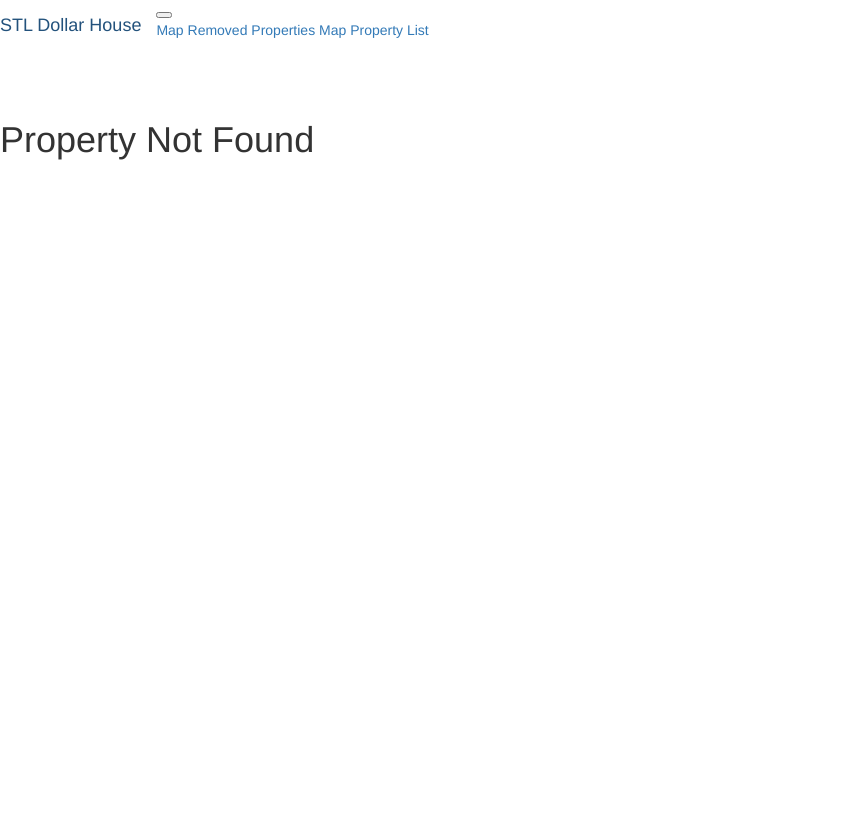
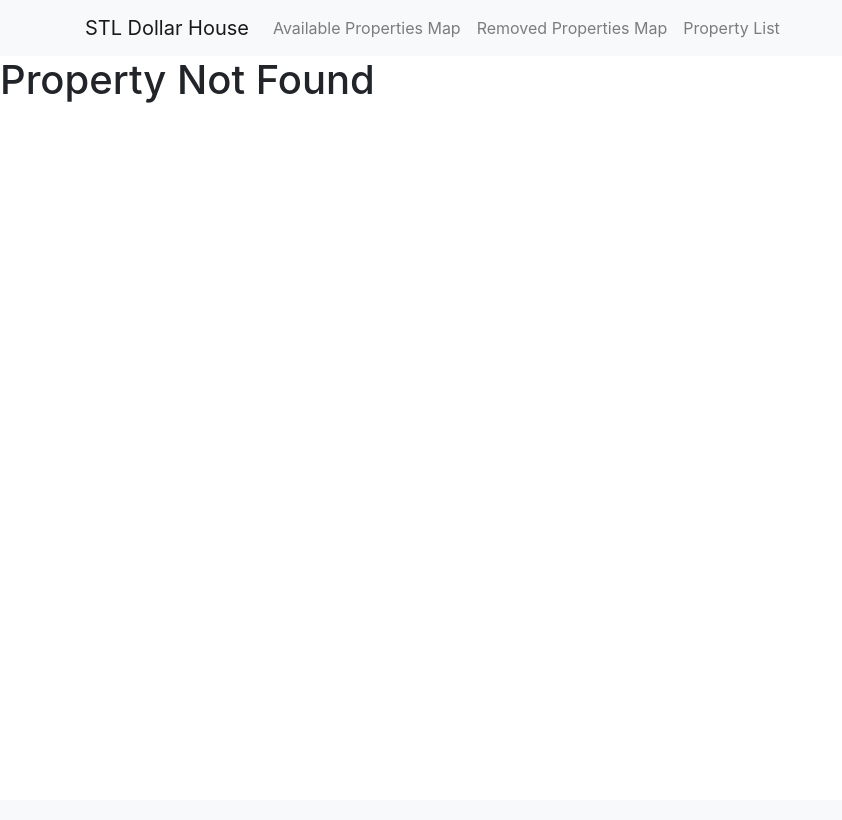
Before and after one commit to KevinStock/stl-dollarhouse, a Flask app: page /property/1 in a window 1280 px wide. Shown: the whole page, without its empty margins (0-842 px from the left). After the commit the page ends 103 px from the top, so only its background shows below. Run offline with Flask 2, Linux system fonts and the light colour scheme; data that the repository does not hold is empty; some libraries are stand-ins or nearby versions.

Commit message:
fixed nav

```diff
--- a/static/css/style.css
+++ b/static/css/style.css
@@ -7,23 +7,14 @@
 /* Optional: Makes the sample page fill the window. */
 html, body {
   height: 100%;
-  margin: 0;
-  padding-top: 50px;
 }
-
-.container {
-  height: 100%;
-  width: 100%;
-  padding: 0;
-}
-
 
 thead, th {
   font-weight: bold;
 }
 
 #content {
-  height: 100%;
+  height: calc(100% - 56px);
   width: 100%;
   padding: 0;
 }
--- a/templates/base.html
+++ b/templates/base.html
@@ -9,7 +9,7 @@
   <title>STL Dollar House - {% block title %}{% endblock %}</title>
 
   <link rel="stylesheet" href="https://meyerweb.com/eric/tools/css/reset/reset.css">
-  <link rel="stylesheet" href="https://maxcdn.bootstrapcdn.com/bootstrap/3.3.7/css/bootstrap.min.css" integrity="sha384-BVYiiSIFeK1dGmJRAkycuHAHRg32OmUcww7on3RYdg4Va+PmSTsz/K68vbdEjh4u" crossorigin="anonymous">
+  <link rel="stylesheet" href="https://stackpath.bootstrapcdn.com/bootstrap/4.3.1/css/bootstrap.min.css" integrity="sha384-ggOyR0iXCbMQv3Xipma34MD+dH/1fQ784/j6cY/iJTQUOhcWr7x9JvoRxT2MZw1T" crossorigin="anonymous">
   <link rel="stylesheet" href="{{ url_for('static', filename='css/style.css') }}">
 </head>
 
@@ -23,7 +23,7 @@
       </button>
       <div class="collapse navbar-collapse" id="navbarNavAltMarkup">
         <div class="navbar-nav">
-          <a class="nav-item nav-link" href='/'>Map</a>
+          <a class="nav-item nav-link" href='/'>Available Properties Map</a>
           <a class="nav-item nav-link" href='/map-removed'>Removed Properties Map</a>
           <a class="nav-item nav-link" href='/property-list'>Property List</a>
         </div>
@@ -31,8 +31,9 @@
     </div>
   </nav>
   {% block content %}{% endblock %}
-  <script src="https://ajax.googleapis.com/ajax/libs/jquery/1.12.4/jquery.min.js"></script>
-  <script src="https://maxcdn.bootstrapcdn.com/bootstrap/3.3.7/js/bootstrap.min.js" integrity="sha384-Tc5IQib027qvyjSMfHjOMaLkfuWVxZxUPnCJA7l2mCWNIpG9mGCD8wGNIcPD7Txa" crossorigin="anonymous"></script>
+  <script src="https://code.jquery.com/jquery-3.3.1.slim.min.js" integrity="sha384-q8i/X+965DzO0rT7abK41JStQIAqVgRVzpbzo5smXKp4YfRvH+8abtTE1Pi6jizo" crossorigin="anonymous"></script>
+  <script src="https://cdnjs.cloudflare.com/ajax/libs/popper.js/1.14.7/umd/popper.min.js" integrity="sha384-UO2eT0CpHqdSJQ6hJty5KVphtPhzWj9WO1clHTMGa3JDZwrnQq4sF86dIHNDz0W1" crossorigin="anonymous"></script>
+  <script src="https://stackpath.bootstrapcdn.com/bootstrap/4.3.1/js/bootstrap.min.js" integrity="sha384-JjSmVgyd0p3pXB1rRibZUAYoIIy6OrQ6VrjIEaFf/nJGzIxFDsf4x0xIM+B07jRM" crossorigin="anonymous"></script>
 </body>
 
 </html>
--- a/templates/map.html
+++ b/templates/map.html
@@ -1,7 +1,7 @@
 {% extends 'base.html' %}
 {% block title %}{{ title }}{% endblock %}
 {% block content %}
-<div id="content">
+<div id='content'>
   <div id='map'>
   </div>
 </div>
```
